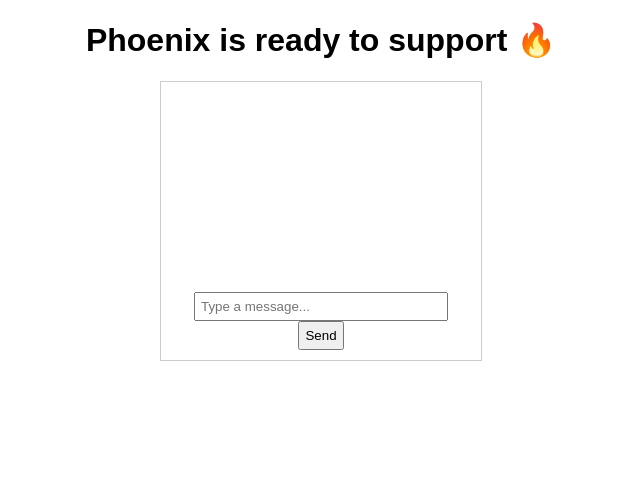
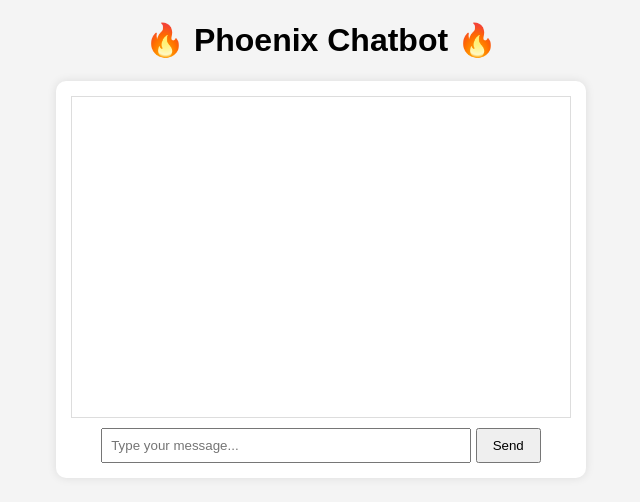
Before and after one commit to phoenix-chatbot/phoenix-chatbot, a Flask app: page / in a window 1280 px wide. Shown: the top 502 px of the page, without its empty margins (319-959 px from the left). Run offline with Flask 3, Linux system fonts and the light colour scheme.

Commit message:
Fix chatbot integration

```diff
--- a/app.py
+++ b/app.py
@@ -9,9 +9,9 @@
 
 @app.route("/get", methods=["POST"])
 def get_bot_response():
-    user_message = request.json.get("message")
-    bot_response = get_response(user_message)
+    user_input = request.json.get("msg")
+    bot_response = get_response(user_input)
     return jsonify({"response": bot_response})
 
 if __name__ == "__main__":
-    app.run(debug=True)
+    app.run(host="0.0.0.0", port=5000, debug=True)
--- a/templates/index.html
+++ b/templates/index.html
@@ -1,43 +1,58 @@
 <!DOCTYPE html>
-<html>
+<html lang="en">
 <head>
+  <meta charset="UTF-8">
   <title>Phoenix Chatbot</title>
   <style>
-    body { font-family: Arial, sans-serif; text-align: center; }
-    #chatbox { width: 300px; margin: auto; border: 1px solid #ccc; padding: 10px; }
-    #messages { height: 200px; overflow-y: auto; text-align: left; }
-    input { width: 80%; padding: 5px; }
-    button { padding: 5px; }
+    body { font-family: Arial, sans-serif; background: #f4f4f4; text-align: center; }
+    #chatbox { width: 80%; max-width: 500px; margin: 20px auto; background: #fff; border-radius: 10px; padding: 15px; box-shadow: 0 0 10px rgba(0,0,0,0.1);}
+    #messages { height: 300px; overflow-y: auto; border: 1px solid #ddd; padding: 10px; margin-bottom: 10px; text-align: left; }
+    .user { color: blue; margin: 5px 0; }
+    .bot { color: green; margin: 5px 0; }
+    input { width: 70%; padding: 8px; }
+    button { padding: 8px 15px; }
   </style>
-  <!-- Adsense -->
-  <script async src="https://pagead2.googlesyndication.com/pagead/js/adsbygoogle.js?client=ca-pub-5149547050862927" crossorigin="anonymous"></script>
+  <!-- Google AdSense -->
+  <script async src="https://pagead2.googlesyndication.com/pagead/js/adsbygoogle.js?client=ca-pub-5149547050862927"
+     crossorigin="anonymous"></script>
 </head>
 <body>
-  <h1>Phoenix is ready to support 🔥</h1>
+  <h1>🔥 Phoenix Chatbot 🔥</h1>
   <div id="chatbox">
     <div id="messages"></div>
-    <input id="user_input" type="text" placeholder="Type a message..." />
+    <input id="user_input" type="text" placeholder="Type your message...">
     <button onclick="sendMessage()">Send</button>
   </div>
 
+  <!-- Ad block under chatbot -->
+  <ins class="adsbygoogle"
+       style="display:block; text-align:center; margin-top:20px;"
+       data-ad-client="ca-pub-5149547050862927"
+       data-ad-slot="1234567890"
+       data-ad-format="auto"
+       data-full-width-responsive="true"></ins>
+  <script>
+       (adsbygoogle = window.adsbygoogle || []).push({});
+  </script>
+
   <script>
     async function sendMessage() {
-      let userMessage = document.getElementById("user_input").value;
-      if (userMessage.trim() === "") return;
+      let user_input = document.getElementById("user_input").value;
+      if (!user_input) return;
 
-      let messagesDiv = document.getElementById("messages");
-      messagesDiv.innerHTML += "<p><b>You:</b> " + userMessage + "</p>";
+      let messages = document.getElementById("messages");
+      messages.innerHTML += "<div class='user'><b>You:</b> " + user_input + "</div>";
 
       const response = await fetch("/get", {
         method: "POST",
         headers: { "Content-Type": "application/json" },
-        body: JSON.stringify({ message: userMessage })
+        body: JSON.stringify({ msg: user_input })
       });
+      const data = await response.json();
 
-      const data = await response.json();
-      messagesDiv.innerHTML += "<p><b>Phoenix:</b> " + data.response + "</p>";
+      messages.innerHTML += "<div class='bot'><b>Phoenix:</b> " + data.response + "</div>";
       document.getElementById("user_input").value = "";
-      messagesDiv.scrollTop = messagesDiv.scrollHeight;
+      messages.scrollTop = messages.scrollHeight;
     }
   </script>
 </body>
```
Also changed, not shown: chatbot.py (+13 -2 lines).
